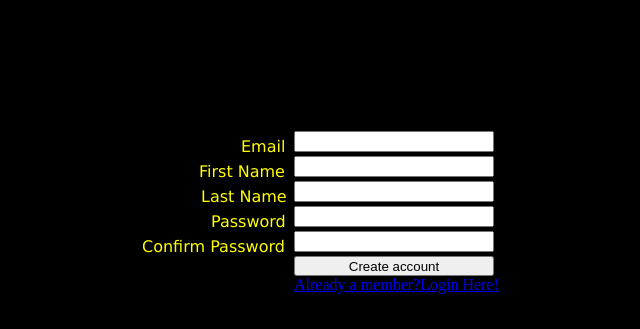
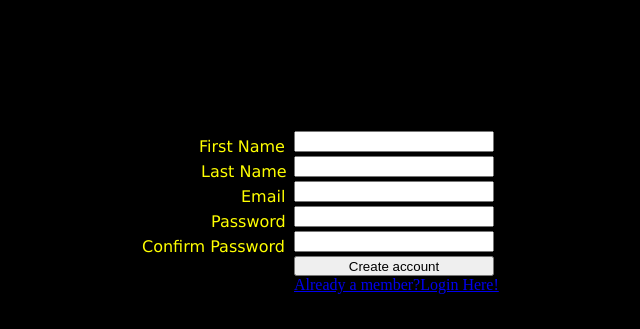
Before and after one commit to flixhack/programmeringProjekt, a PHP site: page /Registre.php in a window 1280 px wide. Shown: the part 119-448 px from the top of the page, without its empty margins (306-946 px from the left). Run offline with PHP 8.4, Linux system fonts and the light colour scheme.

Commit message:
Ændring i register

```diff
--- a/Root/Register and login/Registre.php
+++ b/Root/Register and login/Registre.php
@@ -11,17 +11,17 @@
 <img src="IMG/Mellow2.png" alt="Title" style="width:190px;height:40px;">
 <p class="sansserif">Hello, welcome to our site. <br /> This is the project for our programming exam.</p>
 
-<p class="sansserif" style="position:absolute;TOP:240;left:547"> Email</P>
-<p class="sansserif" style="position:absolute;TOP:265;left:505"> First Name</P>
-<p class="sansserif" style="position:absolute;TOP:290;left:507"> Last Name</P>
+<p class="sansserif" style="position:absolute;TOP:240;left:505"> First Name</P>
+<p class="sansserif" style="position:absolute;TOP:265;left:507"> Last Name</P>
+<p class="sansserif" style="position:absolute;TOP:290;left:547"> Email</P>
 <p class="sansserif" style="position:absolute;TOP:315;left:517"> Password</P>
 <p class="sansserif" style="position:absolute;TOP:340;left:448"> Confirm Password</P>
   </body>
 
 <form name="form" action="CreateUserScript.php" method="POST">
-  <input type="email" style="position:absolute;TOP:250px;left:600px;WIDTH:200" name="email" id="email"><br>
-  <input type="text" style="position:absolute;TOP:275px;left:600px;WIDTH:200" name="fname" id="fname"><br>
-  <input type="text" style="position:absolute;TOP:300px;left:600px;WIDTH:200" name="lname" id="lname"><br>
+  <input type="text" style="position:absolute;TOP:250px;left:600px;WIDTH:200" name="fname" id="fname"><br>
+  <input type="text" style="position:absolute;TOP:275px;left:600px;WIDTH:200" name="lname" id="lname"><br>
+  <input type="email" style="position:absolute;TOP:300px;left:600px;WIDTH:200" name="email" id="email"><br>
   <input type="password" style="position:absolute;TOP:325px;left:600px;WIDTH:200" name="pw" id="pw"><br>
   <input type="password" style="position:absolute;TOP:350px;left:600px;WIDTH:200 " name="cpw" id="cpw"><br>
 
```
